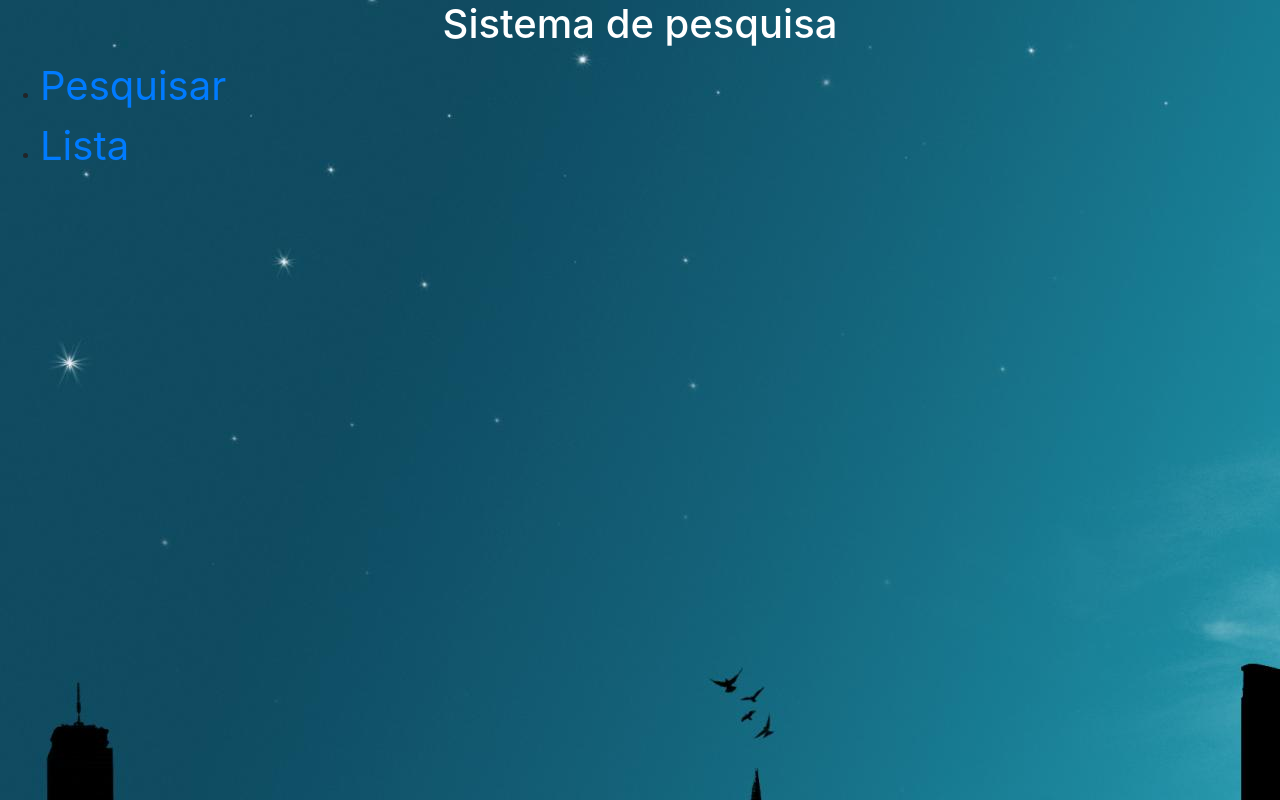
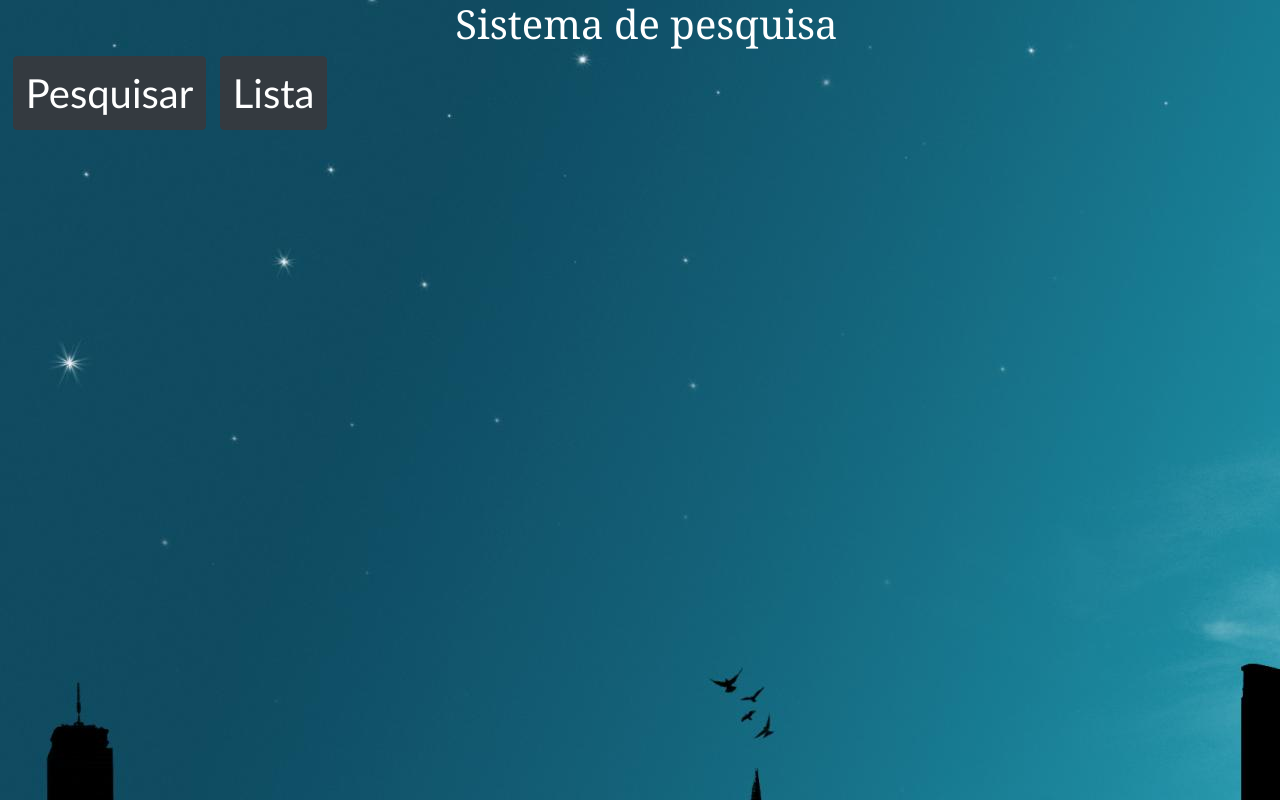
Before and after one commit to ZeMatheusDev/desafio-da-mesha, an Angular app: page / in a window 1280 px wide. Built offline with nearby package versions, Linux system fonts and the light colour scheme.

Commit message:
embelezamento

```diff
--- a/src/app/app.component.html
+++ b/src/app/app.component.html
@@ -1,15 +1,18 @@
 <link rel="stylesheet" href="https://cdn.jsdelivr.net/npm/bootstrap@4.3.1/dist/css/bootstrap.min.css" integrity="sha384-ggOyR0iXCbMQv3Xipma34MD+dH/1fQ784/j6cY/iJTQUOhcWr7x9JvoRxT2MZw1T" crossorigin="anonymous">
 
 <body style="background-image: url('assets/img/city2.jpg');background-attachment :fixed;">
-    <h1 class="content" style="text-align: center; color: white;">Sistema de pesquisa</h1>
+    <div style="margin-left:1%">
+        <h1 class="content" style="text-align: center; color: white; font-family:Cambria, Cochin, Georgia, Times, 'Times New Roman', serif; margin-top: 0;">Sistema de pesquisa</h1>
 
-<nav><ul>
-    <li><a style="font-size: 40px;" href="pesquisa">Pesquisar</a></li>
+        <a style="font-size: 40px; font-family: 'Gill Sans', 'Gill Sans MT', Calibri, 'Trebuchet MS', sans-serif;" class="btn btn-dark" href="pesquisa">Pesquisar</a>
+        &nbsp;
+        <a style="font-size: 40px; font-family: 'Gill Sans', 'Gill Sans MT', Calibri, 'Trebuchet MS', sans-serif" class="btn btn-dark" href="listagem">Lista</a>
+        </div>
 
-    <li><a style="font-size: 40px;" href="listagem">Lista</a></li>
+ <br>
 
-</ul></nav>
 
 <router-outlet></router-outlet>
 
+
 </body>
```
Also changed, not shown: src/app/app.component.css (line endings or trailing spaces).
